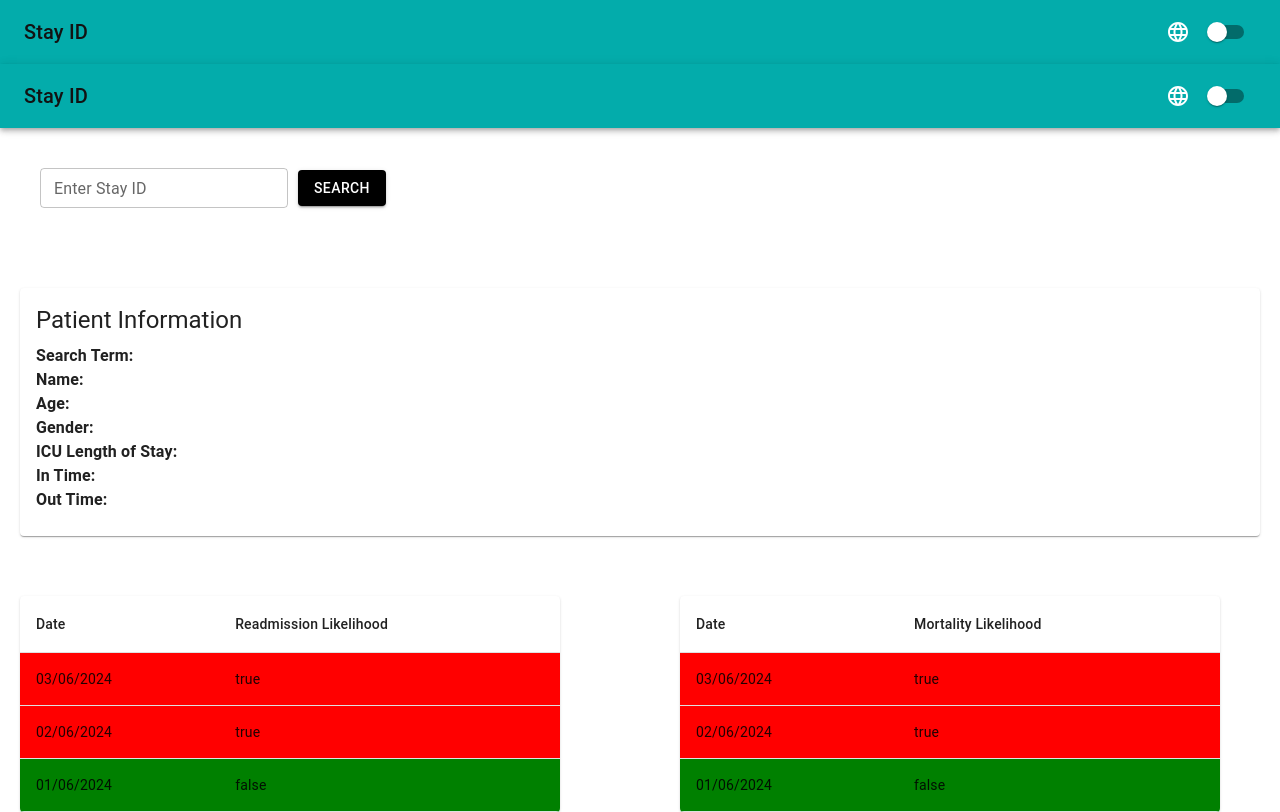
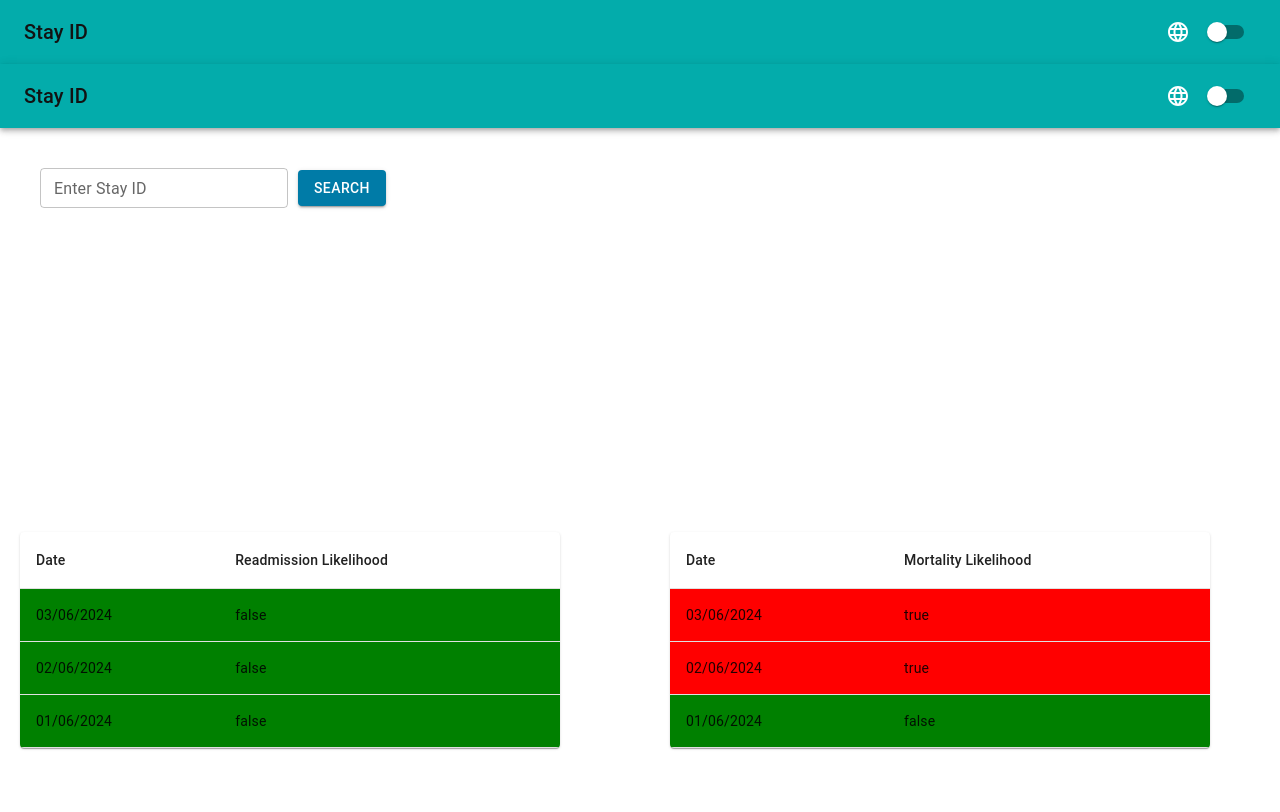
Before and after one commit to Amlan125/Optifox, a Next.js app in the folder frontendUI/my-app/: page / in a window 1280 px wide. Built offline with nearby package versions, Linux system fonts and the light colour scheme.

Commit message:
bsic info

```diff
--- a/frontendUI/my-app/src/components/PatientPage.tsx
+++ b/frontendUI/my-app/src/components/PatientPage.tsx
@@ -1,13 +1,20 @@
 "use client";
 
 import React, { useState } from 'react';
+import { Card, CardContent, Typography } from '@mui/material';
+import SearchPatient from './SearchPatient';
 import PatientTable from './PatientTable';
-import { Card, CardContent, Typography } from '@mui/material';
-import SearchPatient from './SearchPatient'; // Import the SearchPatient component
 
 const PatientPage: React.FC = () => {
   const [patientInfo, setPatientInfo] = useState<any>(null); // State to hold patient info
   const [loading, setLoading] = useState<boolean>(false); // State to manage loading state
+  const [readmissionLikelihood, setReadmissionLikelihood] = useState<boolean>(false); // State to hold readmission likelihood
+
+  // Handle search result
+  const handleSearch = (data: any, will_be_readmitted : boolean) => {
+    setReadmissionLikelihood(will_be_readmitted);
+    console.log('willBeReadmitted', will_be_readmitted); // Update readmission likelihood state
+  };
 
   // Function to fetch patient data from API based on search term
   const fetchPatientData = async (searchTerm: string) => {
@@ -77,18 +84,20 @@ const PatientPage: React.FC = () => {
         {patientInfo && renderJSON(patientInfo)}
 
         {/* Patient Information Card */}
+        {patientInfo && (
           <Card style={{ width: '100%' }}>
             <CardContent>
               <Typography variant="h5" gutterBottom> Patient Information </Typography>
-              <Typography><strong>Search Term:</strong></Typography>
-              <Typography><strong>Name:</strong></Typography>
-              <Typography><strong>Age:</strong></Typography>
-              <Typography><strong>Gender:</strong> </Typography>
-              <Typography><strong>ICU Length of Stay:</strong></Typography>
-              <Typography><strong>In Time:</strong></Typography>
-              <Typography><strong>Out Time:</strong></Typography>
+              <Typography><strong>Search Term:</strong> {patientInfo.searchTerm}</Typography>
+              <Typography><strong>Name:</strong> {patientInfo.name}</Typography>
+              <Typography><strong>Age:</strong> {patientInfo.age}</Typography>
+              <Typography><strong>Gender:</strong> {patientInfo.gender}</Typography>
+              <Typography><strong>ICU Length of Stay:</strong> {patientInfo.icuLengthOfStay}</Typography>
+              <Typography><strong>In Time:</strong> {formatDate(patientInfo.intime)}</Typography>
+              <Typography><strong>Out Time:</strong> {formatDate(patientInfo.outtime)}</Typography>
             </CardContent>
           </Card>
+        )}
       </div>
 
       {/* Table row */}
@@ -99,7 +108,7 @@ const PatientPage: React.FC = () => {
         justifyContent: 'center'          // Center content horizontally
       }}>
         <div style={{ width: '100%', maxWidth: 'calc(100% - 40px)' }}>
-          <PatientTable />
+        <PatientTable readmissionLikelihood={readmissionLikelihood} />
         </div>
       </div>
 
--- a/frontendUI/my-app/src/components/PatientTable.tsx
+++ b/frontendUI/my-app/src/components/PatientTable.tsx
@@ -1,8 +1,12 @@
 import React from 'react';
 import { Table, TableBody, TableCell, TableContainer, TableHead, TableRow, Paper } from '@mui/material';
 
+interface PatientTableProps {
+  readmissionLikelihood: boolean; // Readmission likelihood to display
+}
+
 const Readmissiondata = [
-  { date: '03/06/2024', readmissionLikelihood: true },
+  { date: '03/06/2024', readmissionLikelihood: false },
   { date: '02/06/2024', readmissionLikelihood: true },
   { date: '01/06/2024', readmissionLikelihood: false },
 ];
@@ -13,11 +17,18 @@ const MortalityData = [
   { date: '01/06/2024', mortalityLikelihood: false },
 ];
 
-const PatientTable: React.FC = () => {
+const PatientTable: React.FC<PatientTableProps> = ({ readmissionLikelihood }) => {
+   console.log('Readmission Likelihood:', readmissionLikelihood);
+  // Update Readmissiondata based on readmission likelihood
+  const updatedReadmissionData = Readmissiondata.map(item => ({
+    ...item,
+    readmissionLikelihood: readmissionLikelihood, // Set readmission likelihood based on prop
+  }));
+
   return (
     <div style={{ display: 'flex', justifyContent: 'space-between' }}>
       {/* Readmission Table */}
-      <TableContainer component={Paper} style={{ width: '45%', marginTop: '20px' }}>
+      <TableContainer component={Paper} style={{ width: '45%', marginTop: '20px', marginRight: '10px' }}>
         <Table>
           <TableHead>
             <TableRow>
@@ -26,7 +37,7 @@ const PatientTable: React.FC = () => {
             </TableRow>
           </TableHead>
           <TableBody>
-            {Readmissiondata.map((row, index) => (
+            {updatedReadmissionData.map((row, index) => (
               <TableRow key={index} style={{ backgroundColor: row.readmissionLikelihood ? 'red' : 'green' }}>
                 <TableCell>{row.date}</TableCell>
                 <TableCell>{row.readmissionLikelihood.toString()}</TableCell>
@@ -37,7 +48,7 @@ const PatientTable: React.FC = () => {
       </TableContainer>
 
       {/* Mortality Table */}
-      <TableContainer component={Paper} style={{ width: '45%', marginTop: '20px' }}>
+      <TableContainer component={Paper} style={{ width: '45%', marginTop: '20px', marginRight: '10px' }}>
         <Table>
           <TableHead>
             <TableRow>
--- a/frontendUI/my-app/src/components/SearchPatient.tsx
+++ b/frontendUI/my-app/src/components/SearchPatient.tsx
@@ -1,8 +1,8 @@
 import React, { useState } from 'react';
-import { TextField, Button } from '@mui/material';
+import { TextField, Button, Card, CardContent, Typography } from '@mui/material';
 
 interface SearchPatientProps {
-  onSearch: (data: any) => void; // Callback function to handle search and receive patient data
+  onSearch: (data: any, willBeReadmitted: boolean) => void; // Callback function to handle search and receive patient data and readmission likelihood
   isDarkMode: boolean; // Flag for dark mode
 }
 
@@ -10,6 +10,7 @@ const SearchPatient: React.FC<SearchPatientProps> = ({ onSearch, isDarkMode }) =
   const [searchTerm, setSearchTerm] = useState<string>(''); // State to hold search term
   const [loading, setLoading] = useState<boolean>(false); // State to manage loading state
   const [error, setError] = useState<string | null>(null); // State to hold error message
+  const [data, setData] = useState<any>(null); // State to hold fetched data
 
   // Function to handle input change
   const handleInputChange = (event: React.ChangeEvent<HTMLInputElement>) => {
@@ -19,9 +20,12 @@ const SearchPatient: React.FC<SearchPatientProps> = ({ onSearch, isDarkMode }) =
   // Function to fetch patient data from API based on search term
   const fetchPatientData = async () => {
     setLoading(true); // Set loading state to true
+    setError(null); // Reset error state
     try {
       if (!searchTerm.trim()) {
         console.warn('Search term is empty');
+        setLoading(false);
+        setError('Search term cannot be empty');
         return;
       }
       console.log(`Search term: ${searchTerm}`);
@@ -34,13 +38,21 @@ const SearchPatient: React.FC<SearchPatientProps> = ({ onSearch, isDarkMode }) =
       }
       const data = await response.json();
       console.log('Fetched data:', data);
-      onSearch(data); // Call the callback function to pass fetched data to parent component
+      setData(data); // Set fetched data to state
+      onSearch(data, data.will_be_readmitted);
+      console.log(data.will_be_readmitted);// Pass fetched data and readmission likelihood to parent component
       setLoading(false); // Set loading state to false
     } catch (error) {
       console.error('Error fetching patient details:', error);
       setError('Error fetching patient details');
       setLoading(false); // Set loading state to false
     }
+  };
+
+  // Function to format date string to a readable format
+  const formatDate = (dateString: string) => {
+    const options: Intl.DateTimeFormatOptions = { year: 'numeric', month: 'long', day: 'numeric' };
+    return new Date(dateString).toLocaleDateString(undefined, options);
   };
 
   return (
@@ -58,13 +70,26 @@ const SearchPatient: React.FC<SearchPatientProps> = ({ onSearch, isDarkMode }) =
         <Button
           variant="contained"
           onClick={fetchPatientData} // Call fetchPatientData when search button is clicked
-          style={{ backgroundColor: isDarkMode ? '#ffffff' : '#000000', color: isDarkMode ? '#000000' : '#ffffff' }}
+          style={{ backgroundColor: isDarkMode ? '#ffffff' : '#007BA7', color: isDarkMode ? '#000000' : '#ffffff' }}
         >
           Search
         </Button>
       </div>
       {loading && <p>Loading patient information...</p>}
       {error && <p>{error}</p>}
+      {data && (
+        <Card style={{ marginTop: '20px', width: '43%' }}>
+          <CardContent>
+            <Typography variant="h5" gutterBottom>Patient Information</Typography>
+            <Typography><strong>Name:</strong> {data.name}</Typography>
+            <Typography><strong>Age:</strong> {data.age}</Typography>
+            <Typography><strong>Gender:</strong> {data.gender}</Typography>
+            <Typography><strong>ICU Length of Stay:</strong> {data.los_hour_int}</Typography>
+            <Typography><strong>In Time:</strong> {formatDate(data.intime)}</Typography>
+            <Typography><strong>Out Time:</strong> {formatDate(data.outtime)}</Typography>
+          </CardContent>
+        </Card>
+      )}
     </div>
   );
 };
```
